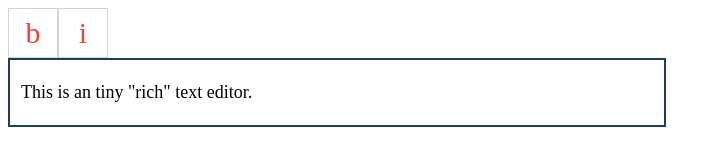
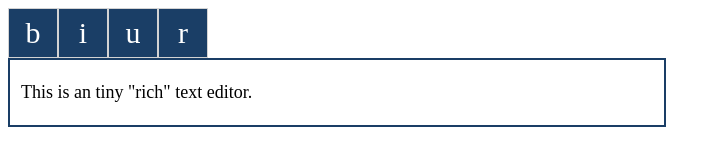
Before and after one commit to pnowak/tiny-text-editor, a website built with webpack: page index.html in a window 1280 px wide. Shown: the whole page, without its empty margins (0-721 px from the left). Built offline with nearby package versions, Linux system fonts and the light colour scheme; a web font is replaced by a local one.

Commit message:
styling buttons

```diff
--- a/index.js
+++ b/index.js
@@ -3,6 +3,5 @@
 import Editor from './src/editor';
 import { get } from './src/helpers';
 
-const editor = new Editor( get( 'editor' ), 'bold', 'italic' );
-
+const editor = new Editor( get( 'editor' ), 'bold', 'italic', 'undo', 'redo' );
 editor.create();
--- a/src/button.js
+++ b/src/button.js
@@ -9,13 +9,13 @@ class Button {
 
 	create() {
 		const button = document.createElement( 'button' );
-		const content = document.createTextNode(this.type[0]);
+		const firstLetter = document.createTextNode(this.type[0]);
 		const div = get( 'buttons' );
 
 		button.addEventListener('click', (e) => console.log(e.target), false);
 
 		button.classList.add(this.type);
-		button.appendChild(content);
+		button.appendChild(firstLetter);
 
 		return div.appendChild(button);
 	}
--- a/style.css
+++ b/style.css
@@ -11,8 +11,8 @@ button {
     font-family: 'Maitree', serif;
     border: 1px solid lightGrey;
     text-align: center;
-    color: #ef4338;
-    background-color: #ffffff;
+    color: #ffffff;
+    background-color: #1a3e66;
     cursor: pointer;
 }
 
```
Also changed, not shown: dist/bundle.js.
